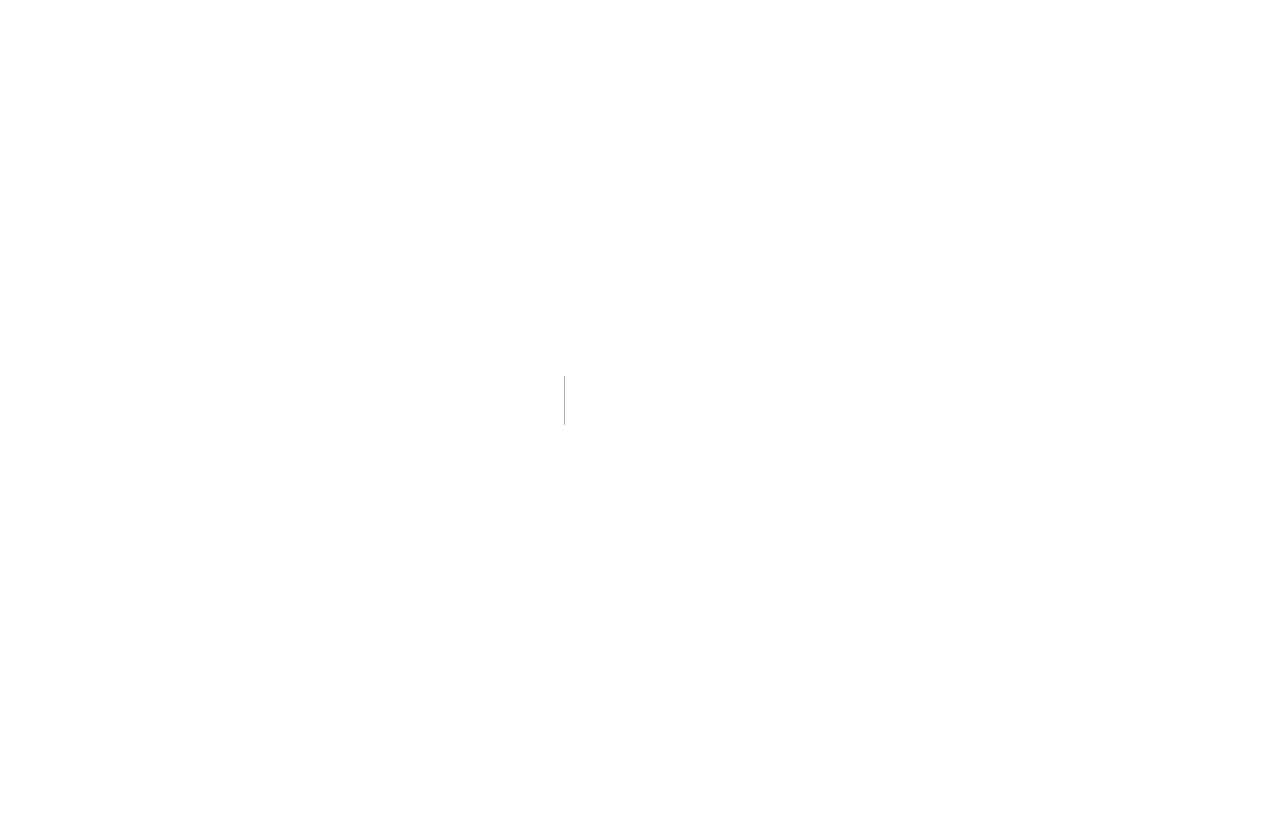
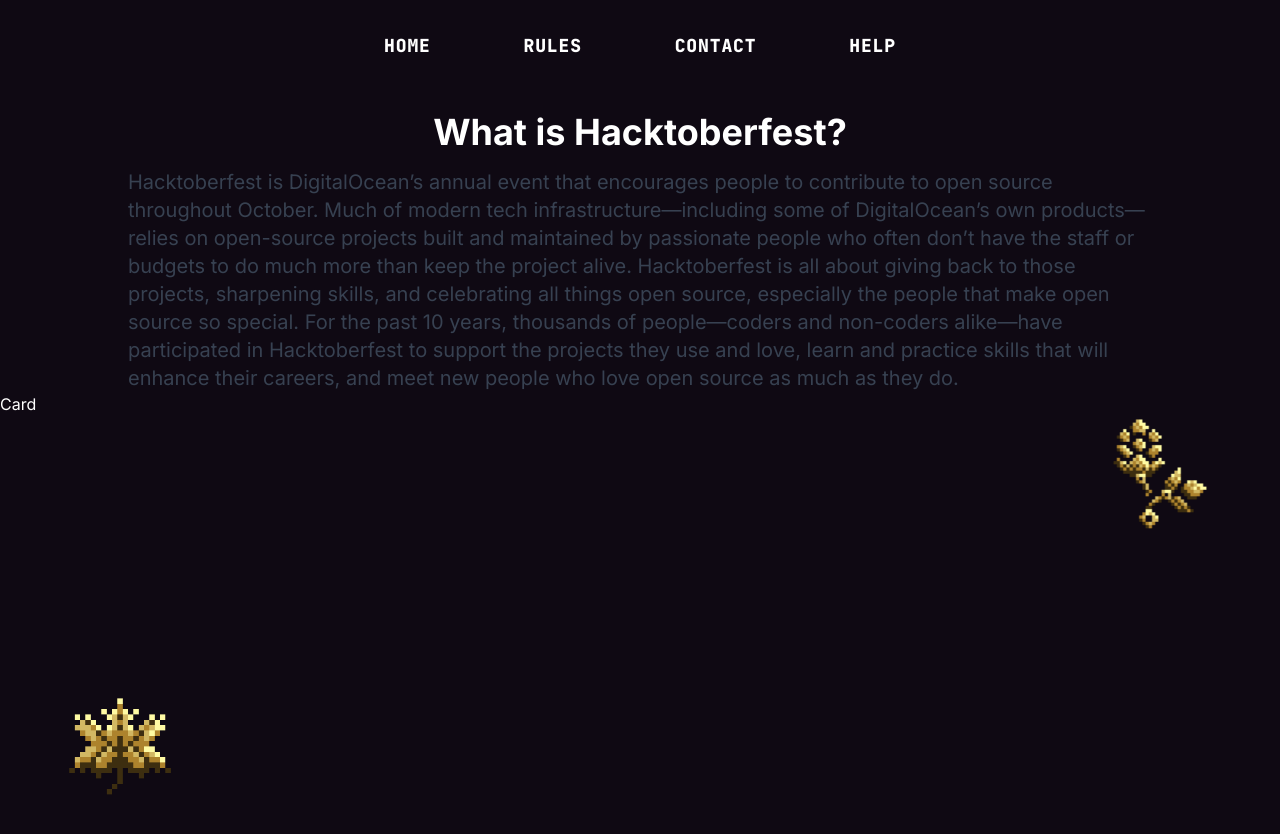
Before and after one commit to so-sc/hacktoberfest-23, a Next.js app: page /rules in a window 1280 px wide. Before the commit this address had no page. Shown: the top 834 px of the page. Before the commit the page ends 800 px from the top, so only its background shows below. Built offline with nearby package versions, Linux system fonts and the light colour scheme.

Commit message:
I'll work on this some other time

```diff
--- a/src/app/layout.tsx
+++ b/src/app/layout.tsx
@@ -2,6 +2,7 @@
 import "./globals.css"
 import { Inter } from "next/font/google"
 import { Metadata } from "next"
+import Navbar from "@/components/Navbar"
 
 const inter = Inter({ subsets: ["latin"] })
 
@@ -61,7 +62,12 @@
 }) {
   return (
     <html lang="en">
-      <body className={inter.className}>{children}</body>
+      <body className={inter.className}>
+        <div className="flex flex-col">
+          <Navbar />
+          {children}
+        </div>
+      </body>
     </html>
   )
 }
--- a/src/app/page.tsx
+++ b/src/app/page.tsx
@@ -7,7 +7,6 @@
 export default function Home() {
   return (
     <main>
-      <Navbar />
       <Hero />
       <TextSlide />
       <About />
--- /dev/null
+++ b/src/app/rules/page.tsx
@@ -0,0 +1,20 @@
+import Card from '@/components/Card'
+import TypingAnimation from '@/components/TextAnimation/TextType'
+import React from 'react'
+
+export default function page() {
+  return (
+    <div className='relative mt-28'>
+      <h1 className='text-4xl text-center font-bold'>
+        <TypingAnimation message='What is Hacktoberfest?' />
+      </h1>
+      <p className='text-xl mt-4 px-32 text-gray-700'>
+        Hacktoberfest is DigitalOcean’s annual event that encourages people to contribute to open source throughout October. Much of modern tech infrastructure—including some of DigitalOcean’s own products—relies on open-source projects built and maintained by passionate people who often don’t have the staff or budgets to do much more than keep the project alive. Hacktoberfest is all about giving back to those projects, sharpening skills, and celebrating all things open source, especially the people that make open source so special.
+
+        For the past 10 years, thousands of people—coders and non-coders alike—have participated in Hacktoberfest to support the projects they use and love, learn and practice skills that will enhance their careers, and meet new people who love open source as much as they do.
+      </p>
+
+      <Card />
+    </div>
+  )
+}
--- /dev/null
+++ b/src/components/Card.tsx
@@ -0,0 +1,7 @@
+import React from 'react'
+
+export default function Card() {
+  return (
+    <div>Card</div>
+  )
+}
--- a/src/components/Navbar.tsx
+++ b/src/components/Navbar.tsx
@@ -8,7 +8,7 @@
           <Link text="HOME" to="" href="/"></Link>
         </li>
         <li>
-          <Link text="RULES" to="" href="#"></Link>
+          <Link text="RULES" to="" href="/rules"></Link>
         </li>
         <li>
           <Link text="CONTACT" to="" href="#"></Link>
--- /dev/null
+++ b/src/components/TextAnimation/TextType.tsx
@@ -0,0 +1,48 @@
+'use client';
+import React, { useState, useEffect } from 'react';
+import styles from '../About/About.module.css';
+const TypingAnimation = ({
+    message = "This is a typing animation",
+}) => {
+    const [text, setText] = useState('');
+    const [isTyping, setIsTyping] = useState(true);
+
+    useEffect(() => {
+        let index = 0;
+        const interval = setInterval(() => {
+            if (index <= message.length) {
+                setText(message.slice(0, index));
+                index++;
+            } else {
+                setIsTyping(false);
+                clearInterval(interval);
+            }
+        }, 200);
+
+        return () => clearInterval(interval);
+    }, []);
+
+
+    return (
+        <div>
+            <div className="-z-20">
+                <img
+                    src="/assets/icons/14@1x.png"
+                    alt="logo"
+                    className={`w-60 pl-40 md:mr-0 mr-5 md:p-14 ${styles.float3} absolute mt-60 right-0`}
+                />
+                <img
+                    src="/assets/icons/06@1x.png"
+                    alt="logo"
+                    className={`w-60 pr-40 md:ml-0 ml-5 md:p-14 ${styles.float2} absolute mt-[30rem]`}
+                />
+            </div>
+            <span>{text}</span>
+            {isTyping && <span className="cursor">
+                <span className="animate-blink">|</span>
+            </span>}
+        </div>
+    );
+};
+
+export default TypingAnimation;
--- /dev/null
+++ b/src/components/TextAnimation/text-type.css
@@ -0,0 +1,14 @@
+.cursor {
+  animation: blink 0.7s infinite;
+  duration: 1s;
+  font-weight: bold;
+}
+
+@keyframes blink {
+  0%, 100% {
+    opacity: 1;
+  }
+  50%,75%,25% {
+    opacity: 0;
+  }
+}
```
